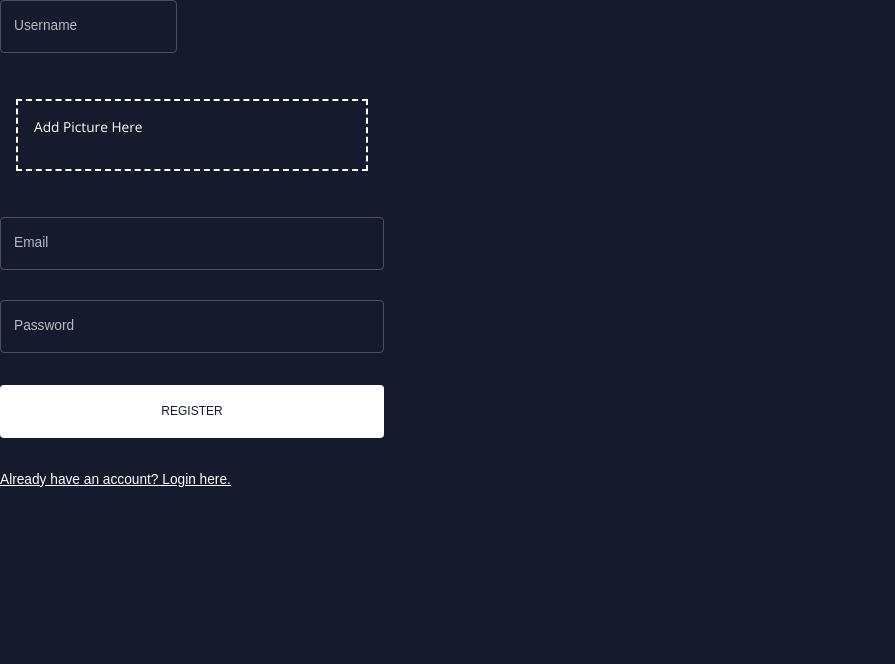
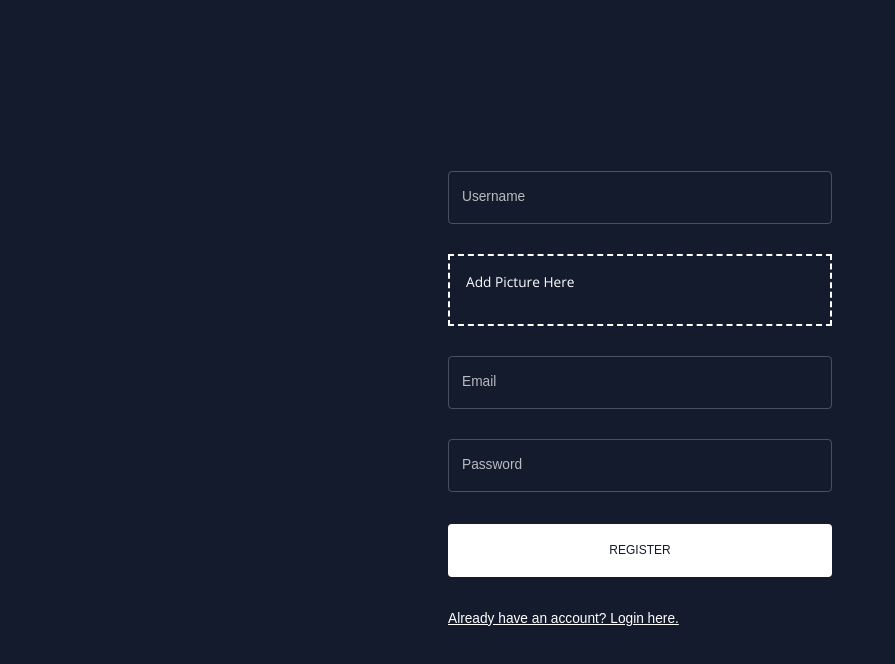
Before and after one commit to dani-marinescu7/online-shop, a React (Create React App) app in the folder frontend/: page /admin/login in a window 1280 px wide. Both pictures are taken after a click on the element "Don't have an account? Sign Up here.". Shown: the top 664 px of the page, without its empty margins (0-895 px from the left). Built offline with nearby package versions, Linux system fonts and the light colour scheme.

Commit message:
Finished LoginRegister page

```diff
--- a/frontend/src/scenes/login/login.jsx
+++ b/frontend/src/scenes/login/login.jsx
@@ -43,8 +43,6 @@ const LoginPage = () => {
     const dispatch = useDispatch();
     const navigate = useNavigate();
     const isNonMobile = useMediaQuery("(min-width:600px)");
-    const isNonMobileScreens = useMediaQuery("(min-width: 1000px)");
-    const theme = useTheme();
     const [forgotPasswordClick, setForgotPasswordClick] = useState(false);
     const [wrongCredentials, setWrongCredentials] = useState(false);
     const [missingEmail, setMissingEmail] = useState(false);
@@ -126,7 +124,14 @@ const LoginPage = () => {
     };
 
     return (
-        <main className="content">
+        <main
+            className="content"
+            style={{
+                display: 'flex',
+                justifyContent: 'space-around',
+                alignItems: 'center'
+            }}
+        >
             <Formik
                 onSubmit={handleFormSubmit}
                 initialValues={isLogin ? initialValuesLogin : initialValuesRegister}
@@ -142,7 +147,13 @@ const LoginPage = () => {
                       setFieldValue,
                       resetForm,
                   }) => (
-                    <form onSubmit={handleSubmit}>
+                    <form
+                        onSubmit={handleSubmit}
+                        style={{
+                            width: '30%',
+                            alignItems: 'center'
+                        }}
+                    >
                         <Box
                             display="grid"
                             gap="30px"
@@ -150,7 +161,6 @@ const LoginPage = () => {
                             sx={{
                                 "& > div": { gridColumn: isNonMobile ? undefined : "span 4" },
                             }}
-                            width="30%"
                         >
                             {isRegister && (
                                 <>
@@ -162,13 +172,12 @@ const LoginPage = () => {
                                         name="username"
                                         error={Boolean(touched.username) && Boolean(errors.username)}
                                         helperText={touched.username && errors.username}
-                                        sx={{ gridColumn: "span 2" }}
+                                        sx={{ gridColumn: "span 4" }}
                                     />
                                     <Box
                                         gridColumn="span 4"
                                         border={`1px solid ${palette.neutral.medium}`}
                                         borderRadius="5px"
-                                        p="1rem"
                                     >
                                         <Dropzone
                                             acceptedFiles=".jpg,.jpeg,.png"
@@ -224,7 +233,7 @@ const LoginPage = () => {
                         </Box>
 
                         {/* BUTTONS */}
-                        <Box width="30%">
+                        <Box>
                             <Button
                                 fullWidth
                                 type="submit"
```
